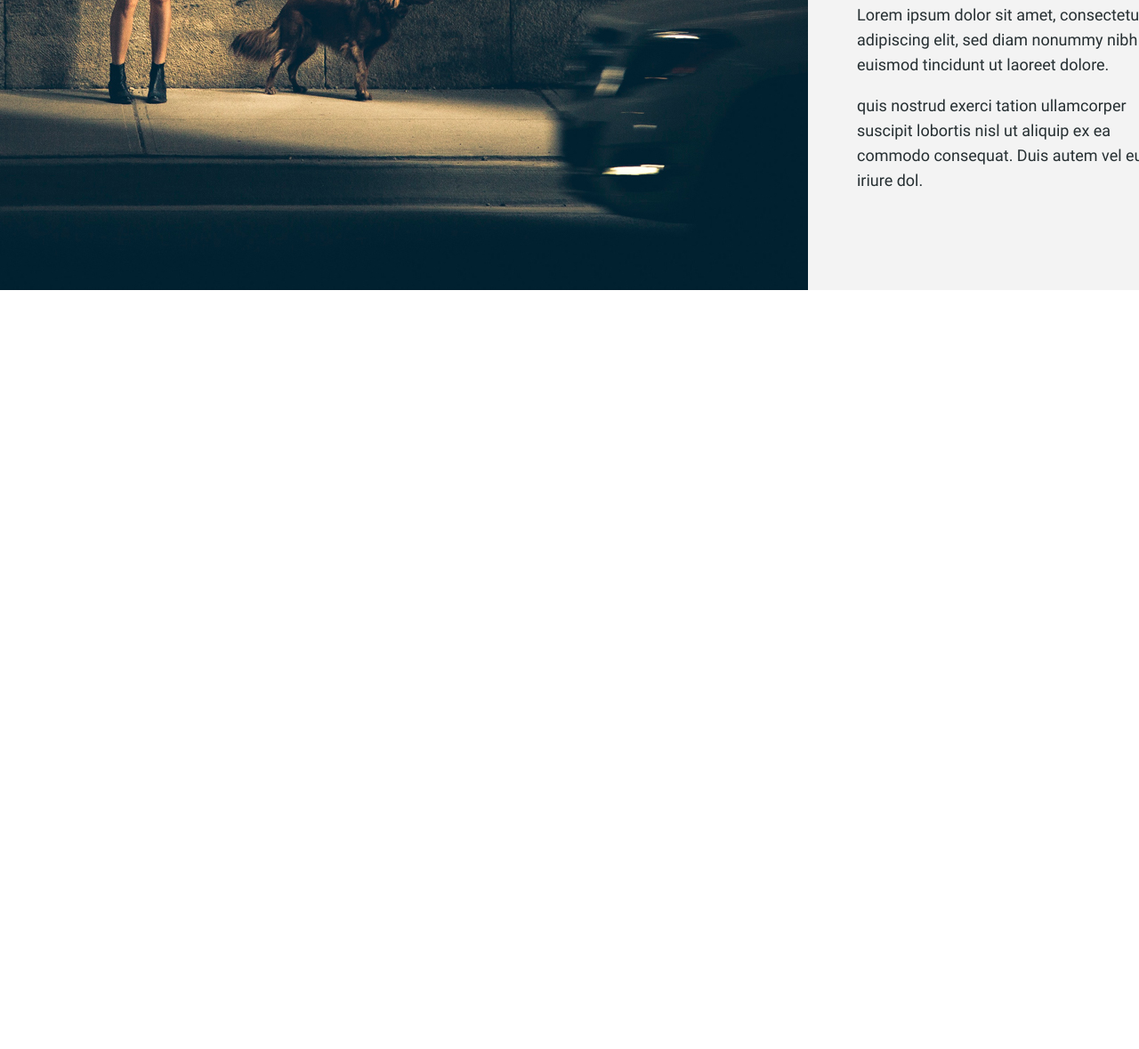
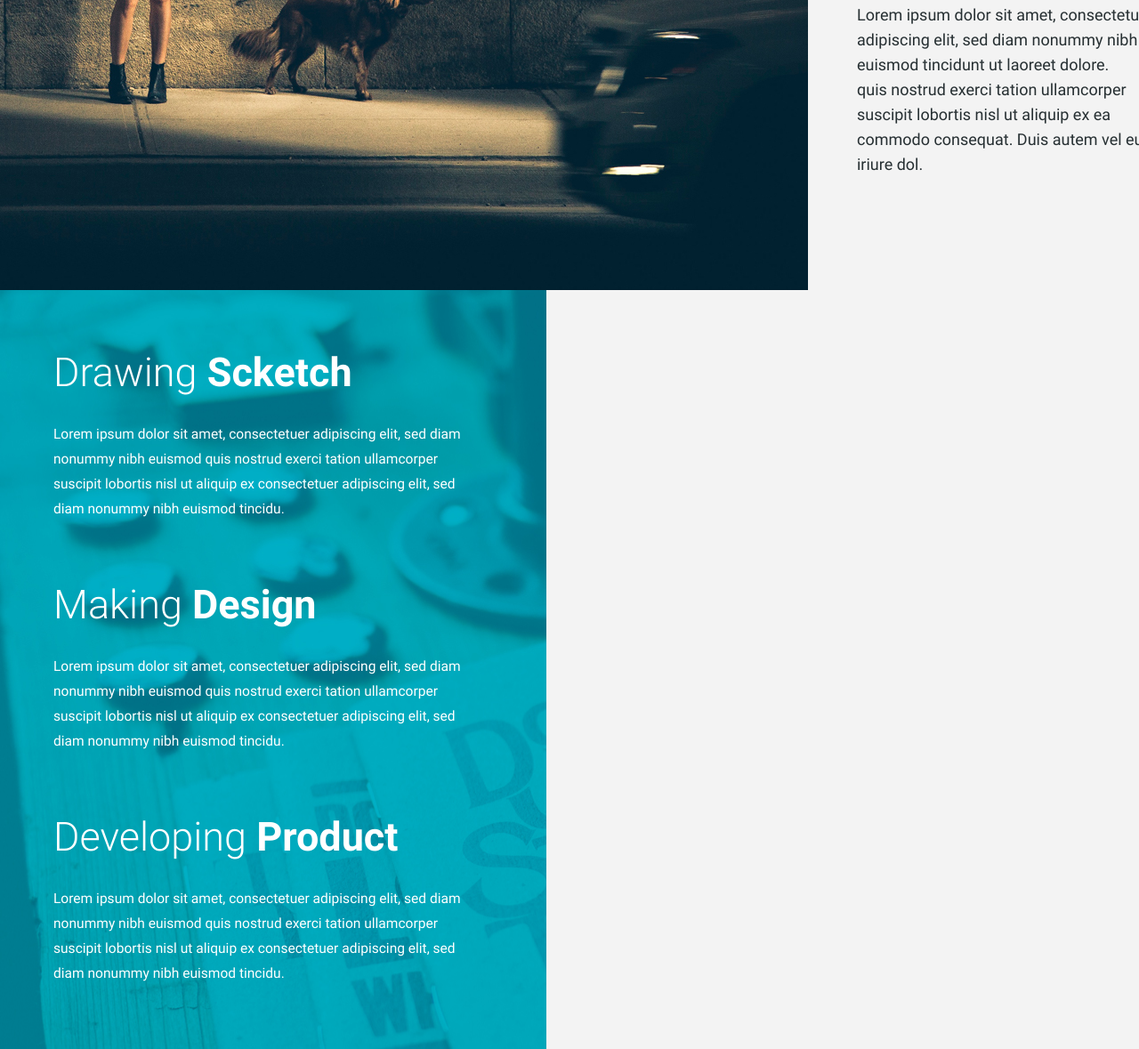
Before and after one commit to CarphatianSnake/testtask, a website: page index.html in a window 1280 px wide. Shown: the part 389-1568 px from the top of the page at 89% size. Before the commit the page ends 800 px from the top, so only its background shows below. Drawn offline with nearby package versions, Linux system fonts and the light colour scheme.

Commit message:
feat: add aside block

```diff
--- a/index.html
+++ b/index.html
@@ -35,8 +35,27 @@
       </div>
     </header>
 
-    <main>
+    <main class="main">
+      <aside class="main_aside">
+        <article class="main_aside_article">
+          <h2 class="heading"><span class="heading_light">Drawing</span> Scketch</h2>
+          <p>Lorem ipsum dolor sit amet, consectetuer adipiscing elit, sed diam nonummy nibh euismod quis nostrud exerci tation ullamcorper suscipit lobortis nisl ut aliquip ex consectetuer adipiscing elit, sed diam nonummy nibh euismod tincidu.</p>
+        </article>
+        <article class="main_aside_article">
+          <h2 class="heading"><span class="heading_light">Making</span> Design</h2>
+          <p>Lorem ipsum dolor sit amet, consectetuer adipiscing elit, sed diam nonummy nibh euismod quis nostrud exerci tation ullamcorper suscipit lobortis nisl ut aliquip ex consectetuer adipiscing elit, sed diam nonummy nibh euismod tincidu.</p>
+        </article>
+        <article class="main_aside_article">
+          <h2 class="heading"><span class="heading_light">Developing</span> Product</h2>
+          <p>Lorem ipsum dolor sit amet, consectetuer adipiscing elit, sed diam nonummy nibh euismod quis nostrud exerci tation ullamcorper suscipit lobortis nisl ut aliquip ex consectetuer adipiscing elit, sed diam nonummy nibh euismod tincidu.</p>
+        </article>
+      </aside>
+      <section class="best-starting">
 
+      </section>
+      <section class="verified-dummy">
+
+      </section>
     </main>
 
     <footer>
--- a/src/styles/styles.scss
+++ b/src/styles/styles.scss
@@ -31,10 +31,28 @@ body {
   margin: 0;
   background-color: #fff;
   color: #262f32;
+  line-height: 1.798;
   font-size: 15.57px;
 }
 
+p {
+  margin: 0;
+}
+
+.heading {
+  font-size: 45px;
+  line-height: 1;
+  margin: 0;
+  margin-bottom: 34px;
+
+  &_light {
+    font-weight: 300;
+  }
+}
+
 .wrapper {
+  display: flex;
+  flex-direction: column;
   margin: 0 auto;
   width: 1366px;
   background-color: #f3f3f3;
@@ -46,7 +64,7 @@ body {
 
     .header_img {
       width: 908px;
-      background: no-repeat url('../../assets/img/header.jpg');
+      background: no-repeat center url('../../assets/img/header.jpg');
     }
 
     .header_description {
@@ -88,3 +106,31 @@ body {
     font-weight: 700;
   }
 }
+
+.main {
+  display: grid;
+  width: 100%;
+  grid-template-areas: "aside best-starting"
+                       "aside verified-dummy";
+  grid-template-columns: 614px 752px;
+
+  &_aside {
+    grid-area: aside;
+    background: no-repeat center url('../../assets/img/aside.jpg');
+    color: #fff;
+
+    &_article {
+      margin: 70px 90px 70px 60px;
+    }
+  }
+
+  &_best-starting {
+    grid-area: best-starting;
+    background: no-repeat center url('../../assets/img/best-starting.jpg');
+  }
+
+  &_verified-dummy {
+    grid-area: verified-dummy;
+    background: no-repeat center url('../../assets/img/verified-dummy.jpg');
+  }
+}
```
Also changed, not shown: assets/img/aside.jpg (added), assets/img/best-starting.jpg (added), assets/img/verified-dummy.jpg (added), dist/css/main.min.css.
